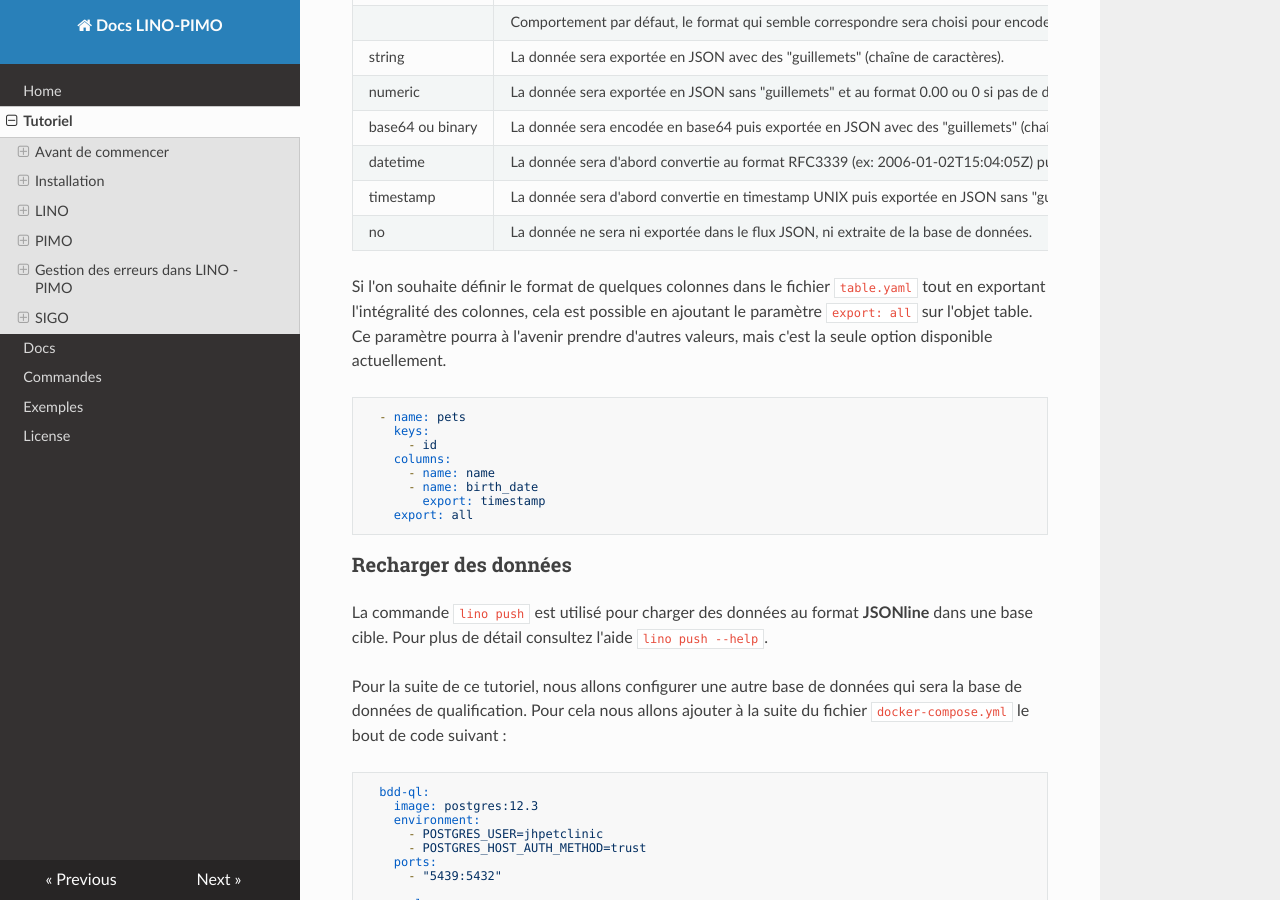
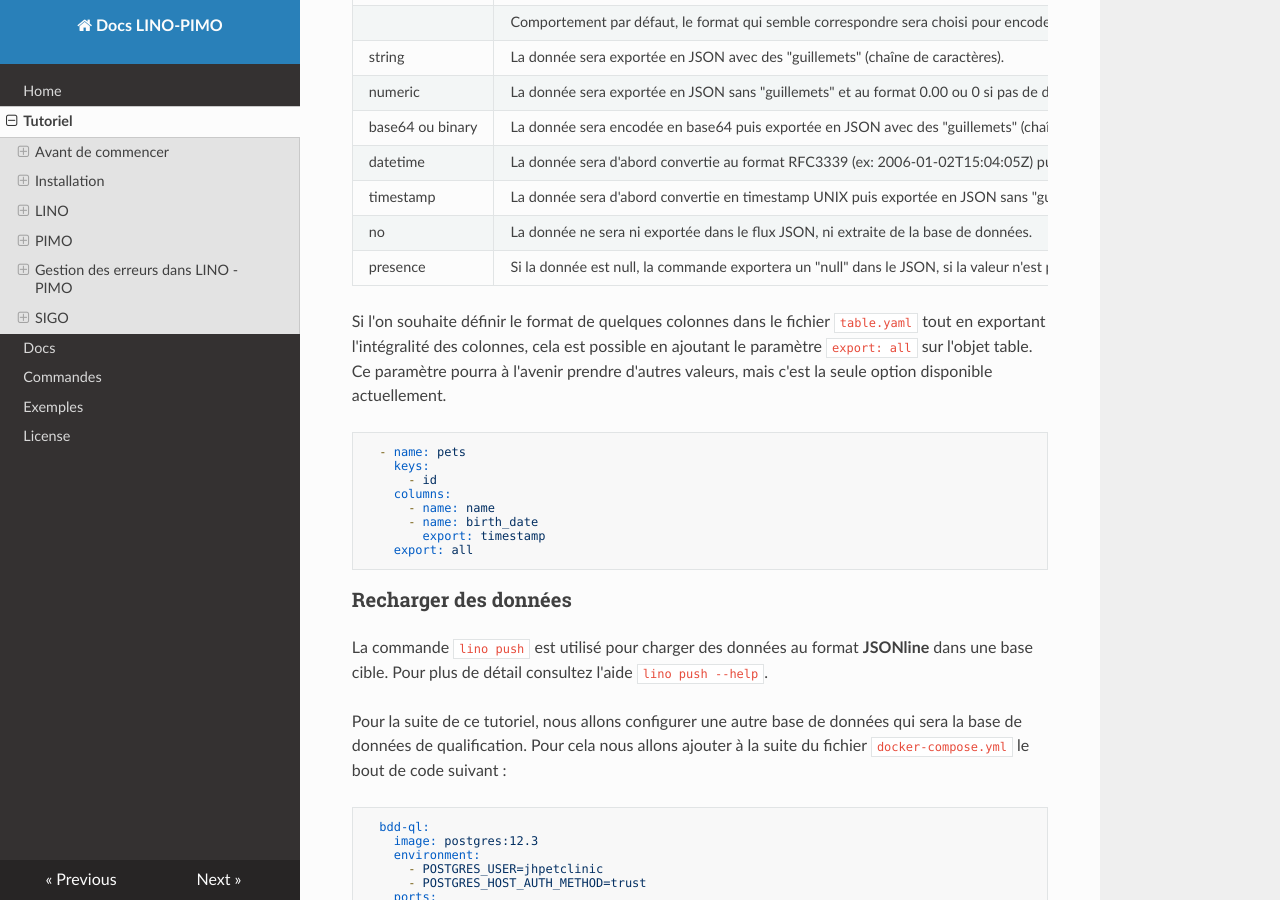
Before and after one commit to CGI-FR/lino-doc, an MkDocs documentation site: the page built from docs/tuto.md, in a window 1280 px wide and 900 px high, scrolled down 13996 px. Built offline with MkDocs 1.6.1, drawn with Linux system fonts in a browser that asks for light colours; nearby versions of some CDN libraries; some of the changed text lies outside the part shown.

Commit message:
doc: add new import and export values

```diff
--- a/docs/tuto.md
+++ b/docs/tuto.md
@@ -649,6 +649,7 @@ Les options disponibles pour la propriété `export` sont :
 | datetime | La donnée sera d'abord convertie au format RFC3339 (ex: 2006-01-02T15:04:05Z) puis exportée en JSON avec des "guillemets" (chaîne de caractères représentant une date). |
 | timestamp | La donnée sera d'abord convertie en timestamp UNIX puis exportée en JSON sans "guillemets" au format numérique (format numérique sans partie décimale). |
 | no | La donnée ne sera ni exportée dans le flux JSON, ni extraite de la base de données. |
+| presence | Si la donnée est null, la commande exportera un "null" dans le JSON, si la valeur n'est pas nulle peu importe son contenu, la commande exportera un "true" dans le flux JSON. |
 
 Si l'on souhaite définir le format de quelques colonnes dans le fichier `table.yaml` tout en exportant l'intégralité des colonnes, cela est possible en ajoutant le paramètre `export: all` sur l'objet table. Ce paramètre pourra à l'avenir prendre d'autres valeurs, mais c'est la seule option disponible actuellement.
 
@@ -864,6 +865,7 @@ Les valeurs disponibles pour la propriété `import` sont :
 | base64 ou binary | La donnée sera lue au format chaîne de caractères, puis décodée en base64, et transmise sous format binaire à la base de données. |
 | datetime | La donnée sera lue sous forme de chaîne de caractères représentant une date au format RFC3339 (ex: 2006-01-02T15:04:05Z). |
 | timestamp | La donnée sera lue en numeric représentant un timestamp UNIX. |
+| no | La donnée ne sera jamais écrite en base de données, seulement utilisée dans les clauses WHERE si c'est une primary key. |
 
 Il est à noter que certains formats impliquent une conversion de données (le format `binary` par exemple, transforme la données d'une chaîne de caractères vers un tableau d'octets binaire).
 
```
